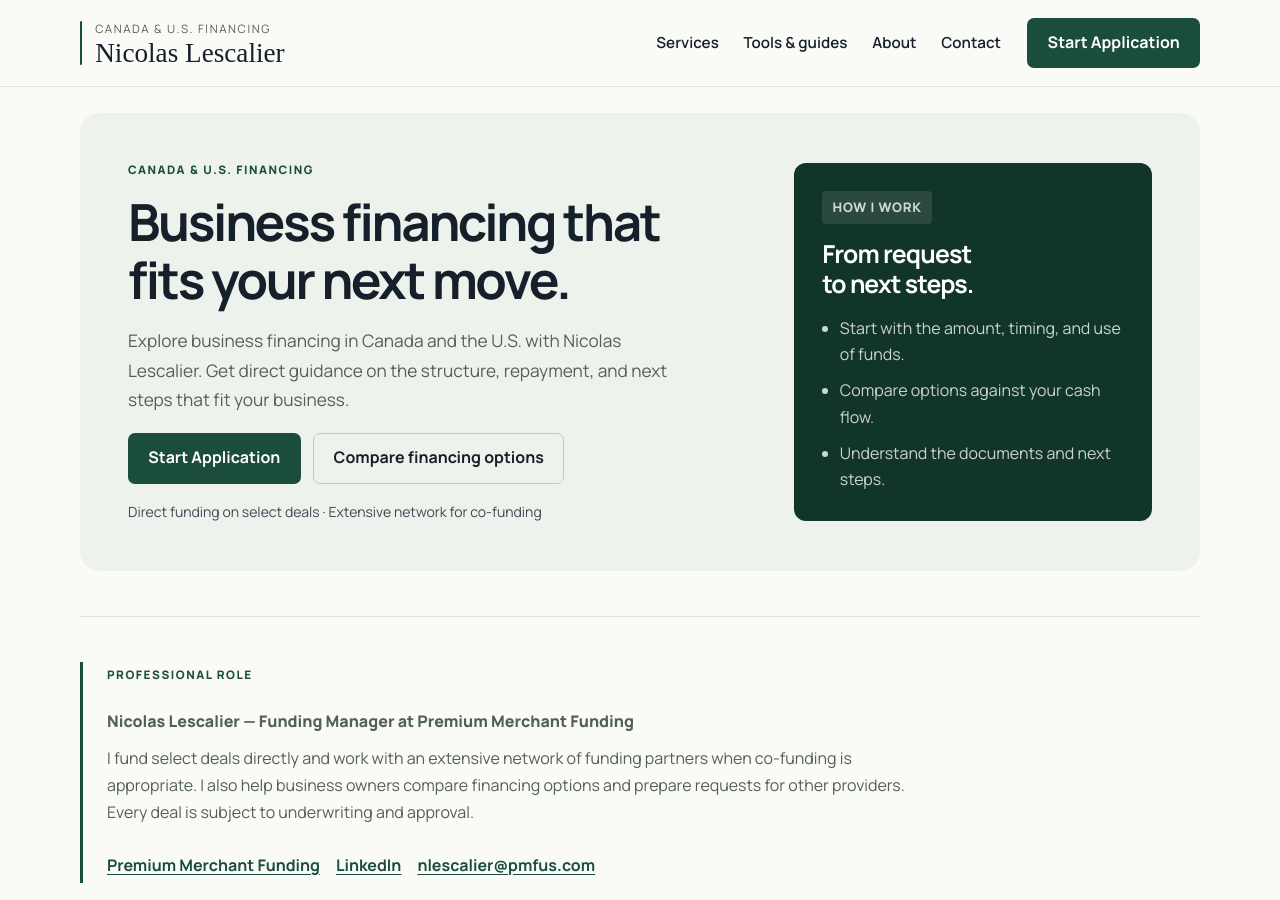
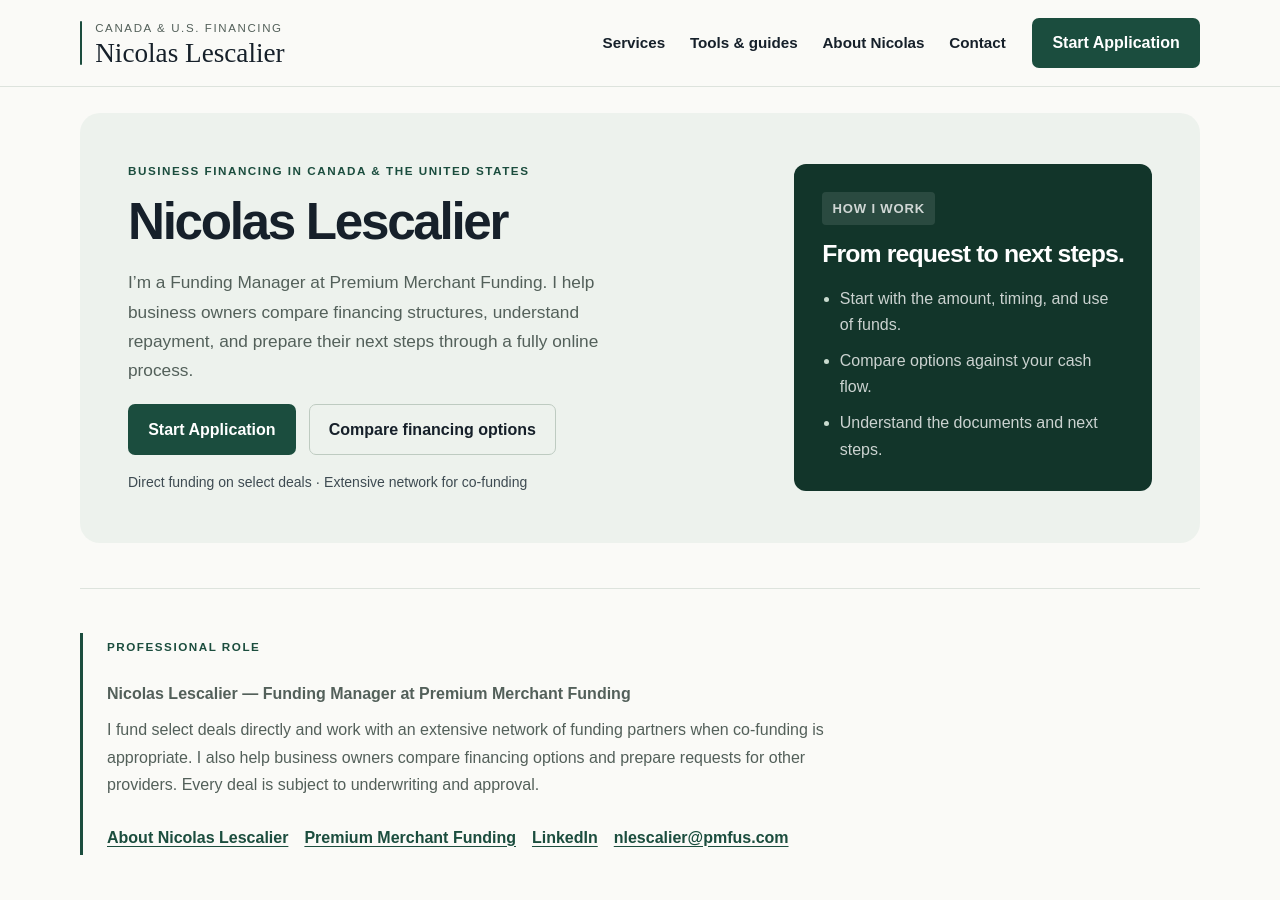
Before and after one commit to lescalier93/nicolaslescalier, a Jekyll site: the page built from index.md, in a window 1280 px wide and 900 px high. Built offline with Jekyll 4.4.1, drawn with Linux system fonts in a browser that asks for light colours; some web fonts are replaced; some of the changed text lies outside the part shown.

Commit message:
Clarify personal-name identity and remove blocking font stylesheet (#10)

```diff
--- /dev/null
+++ b/_includes/fonts.html
@@ -0,0 +1,76 @@
+<!-- Inline font declarations avoid a render-blocking Google Fonts stylesheet.
+     Instrument Serif v5 and Manrope v20; preserve all provider subsets. -->
+<style>
+/* latin-ext */
+@font-face {
+  font-family: 'Instrument Serif';
+  font-style: normal;
+  font-weight: 400;
+  font-display: optional;
+  src: url(https://fonts.gstatic.com/s/instrumentserif/v5/jizBRFtNs2ka5fXjeivQ4LroWlx-6zsTjnTLgNuZ5w.woff2) format('woff2');
+  unicode-range: U+0100-02BA, U+02BD-02C5, U+02C7-02CC, U+02CE-02D7, U+02DD-02FF, U+0304, U+0308, U+0329, U+1D00-1DBF, U+1E00-1E9F, U+1EF2-1EFF, U+2020, U+20A0-20AB, U+20AD-20C4, U+2113, U+2C60-2C7F, U+A720-A7FF;
+}
+/* latin */
+@font-face {
+  font-family: 'Instrument Serif';
+  font-style: normal;
+  font-weight: 400;
+  font-display: optional;
+  src: url(https://fonts.gstatic.com/s/instrumentserif/v5/jizBRFtNs2ka5fXjeivQ4LroWlx-6zUTjnTLgNs.woff2) format('woff2');
+  unicode-range: U+0000-00FF, U+0131, U+0152-0153, U+02BB-02BC, U+02C6, U+02DA, U+02DC, U+0304, U+0308, U+0329, U+2000-206F, U+20AC, U+2122, U+2191, U+2193, U+2212, U+2215, U+FEFF, U+FFFD;
+}
+/* cyrillic-ext */
+@font-face {
+  font-family: 'Manrope';
+  font-style: normal;
+  font-weight: 400 800;
+  font-display: optional;
+  src: url(https://fonts.gstatic.com/s/manrope/v20/xn7gYHE41ni1AdIRggqxSvfedN62Zw.woff2) format('woff2');
+  unicode-range: U+0460-052F, U+1C80-1C8A, U+20B4, U+2DE0-2DFF, U+A640-A69F, U+FE2E-FE2F;
+}
+/* cyrillic */
+@font-face {
+  font-family: 'Manrope';
+  font-style: normal;
+  font-weight: 400 800;
+  font-display: optional;
+  src: url(https://fonts.gstatic.com/s/manrope/v20/xn7gYHE41ni1AdIRggOxSvfedN62Zw.woff2) format('woff2');
+  unicode-range: U+0301, U+0400-045F, U+0490-0491, U+04B0-04B1, U+2116;
+}
+/* greek */
+@font-face {
+  font-family: 'Manrope';
+  font-style: normal;
+  font-weight: 400 800;
+  font-display: optional;
+  src: url(https://fonts.gstatic.com/s/manrope/v20/xn7gYHE41ni1AdIRggSxSvfedN62Zw.woff2) format('woff2');
+  unicode-range: U+0370-0377, U+037A-037F, U+0384-038A, U+038C, U+038E-03A1, U+03A3-03FF;
+}
+/* vietnamese */
+@font-face {
+  font-family: 'Manrope';
+  font-style: normal;
+  font-weight: 400 800;
+  font-display: optional;
+  src: url(https://fonts.gstatic.com/s/manrope/v20/xn7gYHE41ni1AdIRggixSvfedN62Zw.woff2) format('woff2');
+  unicode-range: U+0102-0103, U+0110-0111, U+0128-0129, U+0168-0169, U+01A0-01A1, U+01AF-01B0, U+0300-0301, U+0303-0304, U+0308-0309, U+0323, U+0329, U+1EA0-1EF9, U+20AB;
+}
+/* latin-ext */
+@font-face {
+  font-family: 'Manrope';
+  font-style: normal;
+  font-weight: 400 800;
+  font-display: optional;
+  src: url(https://fonts.gstatic.com/s/manrope/v20/xn7gYHE41ni1AdIRggmxSvfedN62Zw.woff2) format('woff2');
+  unicode-range: U+0100-02BA, U+02BD-02C5, U+02C7-02CC, U+02CE-02D7, U+02DD-02FF, U+0304, U+0308, U+0329, U+1D00-1DBF, U+1E00-1E9F, U+1EF2-1EFF, U+2020, U+20A0-20AB, U+20AD-20C4, U+2113, U+2C60-2C7F, U+A720-A7FF;
+}
+/* latin */
+@font-face {
+  font-family: 'Manrope';
+  font-style: normal;
+  font-weight: 400 800;
+  font-display: optional;
+  src: url(https://fonts.gstatic.com/s/manrope/v20/xn7gYHE41ni1AdIRggexSvfedN4.woff2) format('woff2');
+  unicode-range: U+0000-00FF, U+0131, U+0152-0153, U+02BB-02BC, U+02C6, U+02DA, U+02DC, U+0304, U+0308, U+0329, U+2000-206F, U+20AC, U+2122, U+2191, U+2193, U+2212, U+2215, U+FEFF, U+FFFD;
+}
+</style>
--- a/_layouts/default.html
+++ b/_layouts/default.html
@@ -33,9 +33,8 @@
     <meta name="twitter:image:alt" content="{{ page.title | default: site.title | escape }}">
     {% endif %}
     <meta name="theme-color" content="#1b4d3e">
-    <link rel="preconnect" href="https://fonts.googleapis.com">
     <link rel="preconnect" href="https://fonts.gstatic.com" crossorigin>
-    <link href="https://fonts.googleapis.com/css2?family=Manrope:wght@400;500;600;700;800&family=Instrument+Serif&display=optional" rel="stylesheet">
+    {% include fonts.html %}
     <link rel="icon" href="{{ '/assets/favicon.svg' | relative_url }}" type="image/svg+xml">
     <link rel="icon" href="{{ '/assets/favicon-32.png' | relative_url }}" sizes="32x32" type="image/png">
     <link rel="apple-touch-icon" href="{{ '/assets/apple-touch-icon.png' | relative_url }}" sizes="180x180">
@@ -64,7 +63,7 @@
             <nav class="site-nav" aria-label="Primary">
               <a href="{{ '/services/' | relative_url }}">Services</a>
               <a href="{{ '/resources.html' | relative_url }}">Tools &amp; guides</a>
-              <a href="{{ '/about-nicolas-lescalier-us/' | relative_url }}">About</a>
+              <a href="{{ '/about-nicolas-lescalier-us/' | relative_url }}">About Nicolas</a>
               <a href="{{ '/contact/' | relative_url }}">Contact</a>
             </nav>
             <a class="button button--nav" href="{{ '/apply/' | relative_url }}">Start Application</a>
@@ -89,6 +88,7 @@
           <div>
             <p class="site-footer__title">Explore</p>
             <ul class="site-footer__links">
+              <li><a href="{{ '/about-nicolas-lescalier-us/' | relative_url }}">About Nicolas Lescalier</a></li>
               <li><a href="{{ '/services/' | relative_url }}">Services</a></li>
               <li><a href="{{ '/resources.html' | relative_url }}">Resources</a></li>
               <li><a href="/where-i-operate/">Canada &amp; U.S. coverage</a></li>
--- a/index.md
+++ b/index.md
@@ -1,7 +1,7 @@
 ---
 layout: default
-title: "Business Financing in Canada & the U.S."
-description: "Explore financing in Canada and the U.S. with Nicolas Lescalier: direct funding on select deals and an extensive network for co-funding."
+title: "Nicolas Lescalier | Canada & U.S. Business Financing"
+description: "Nicolas Lescalier, Funding Manager at Premium Merchant Funding. Explore business financing and an online review process across Canada and the United States."
 permalink: /
 faq:
   - question: "How fast can funding happen?"
@@ -17,9 +17,9 @@
 <section class="hero">
   <div class="hero__grid">
     <div>
-      <p class="eyebrow">Canada &amp; U.S. financing</p>
-      <h1>Business financing that fits your next move.</h1>
-      <p class="lede">Explore business financing in Canada and the U.S. with Nicolas Lescalier. Get direct guidance on the structure, repayment, and next steps that fit your business.</p>
+      <p class="eyebrow">Business financing in Canada &amp; the United States</p>
+      <h1>Nicolas Lescalier</h1>
+      <p class="lede">I’m a Funding Manager at Premium Merchant Funding. I help business owners compare financing structures, understand repayment, and prepare their next steps through a fully online process.</p>
       <div class="hero__actions">
         <a class="button" href="/apply/">Start Application</a>
         <a class="button button--secondary" href="/services/">Compare financing options</a>
@@ -40,6 +40,7 @@
     <p class="identity-card__role">Nicolas Lescalier — Funding Manager at Premium Merchant Funding</p>
     <p>I fund select deals directly and work with an extensive network of funding partners when co-funding is appropriate. I also help business owners compare financing options and prepare requests for other providers. Every deal is subject to underwriting and approval.</p>
     <p class="identity-card__links">
+      <a href="/about-nicolas-lescalier-us/">About Nicolas Lescalier</a>
       <a href="https://www.pmfus.com/" target="_blank" rel="noopener noreferrer">Premium Merchant Funding</a>
       <a href="https://www.linkedin.com/in/nicolaslescalier/" target="_blank" rel="noopener noreferrer">LinkedIn</a>
       <a href="mailto:nlescalier@pmfus.com">nlescalier@pmfus.com</a>
```
Also changed, not shown: about-nicolas-lescalier-us.md (+1 -1 lines), contact.md (+1 -1 lines).
